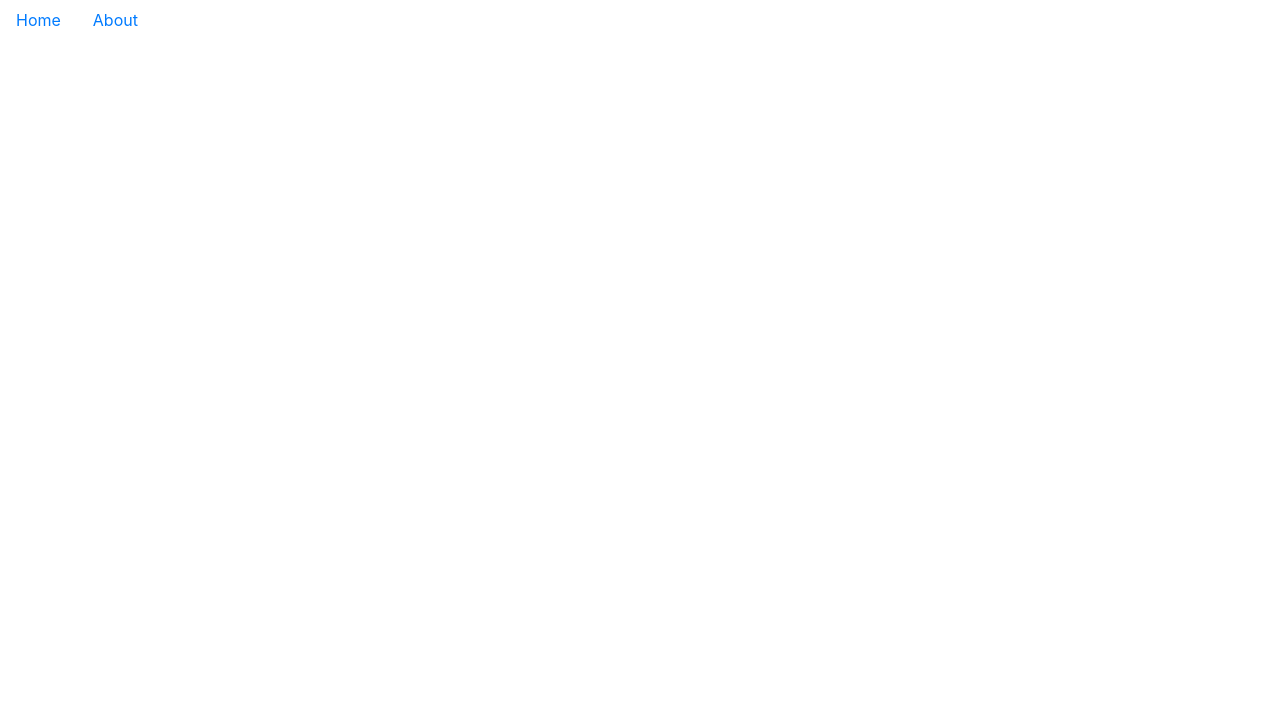
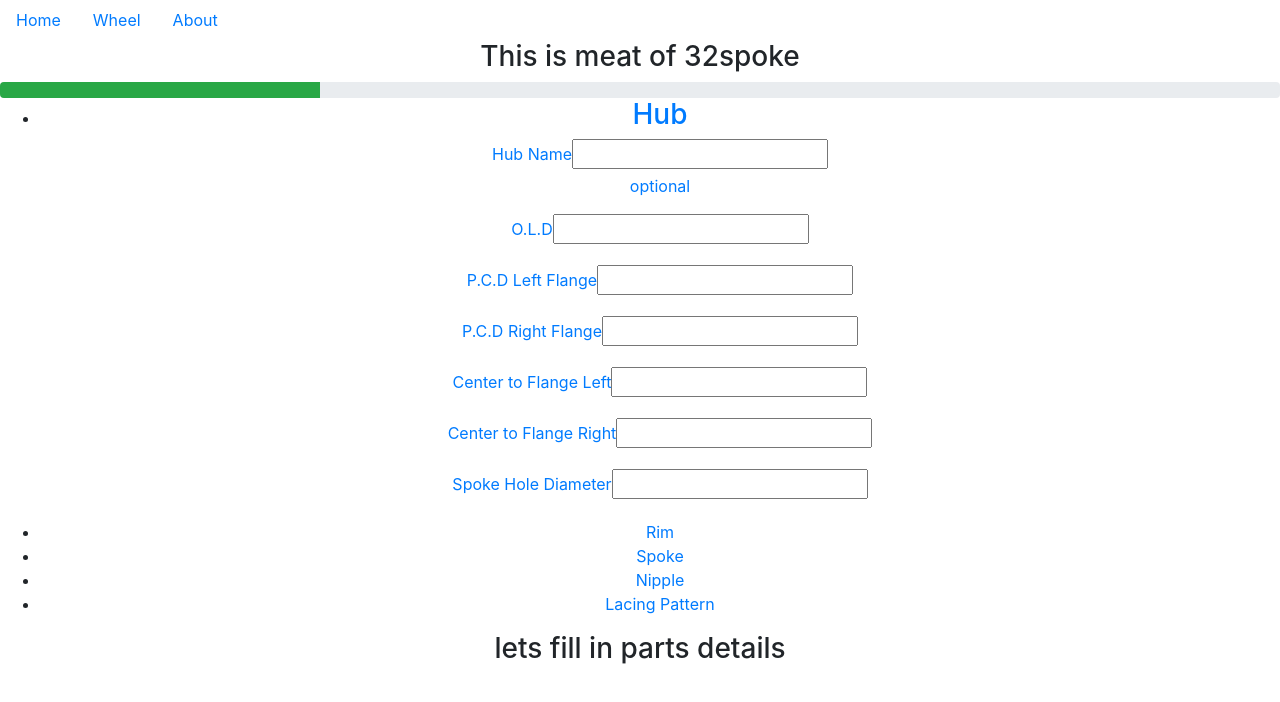
Before and after one commit to kimchirice/32spoke, a React (Create React App) app: page /wheel in a window 1280 px wide. Shown: the top 702 px of the page. Built offline with nearby package versions, Linux system fonts and the light colour scheme.

Commit message:
[Add] Hub.js component in Wheel

```diff
--- /dev/null
+++ b/src/Components/Hub/Hub.js
@@ -0,0 +1,82 @@
+import React, {useState} from 'react'
+
+export const Hub = () => {
+  const [hub, setHub] = useState({
+    hubName: '',
+    oLD: '',
+    pCDL: '',
+    pCDR: '',
+    cTFL: '',
+    cTFR: '',
+    hSHD: ''
+  })
+
+  const handleChange = (event) => {
+    event.preventDefault()
+    let name = event.target.name
+    let value = event.target.value
+    hub[name] = value
+    setHub(hub)
+  }
+  return (
+    <div>
+      <h3>Hub</h3>
+      <form class="">
+        <fieldset id="form--hub">
+              <div className="form-group">
+                  <label class="form-label">Hub Name</label>
+                  <input
+                      className="form-input"
+                      type='text'
+                      name='hubName'
+                      value={hub['hubName']}
+                      onChange={event => handleChange(event)}
+                  />
+                  <p className=""> optional</p>
+              </div>
+              <div className="form-group">
+                  <label
+                      className="form-label"
+                  > O.L.D</label>
+                  <input
+                      className="form-input"
+                      type='text' name='oLD'  value={hub['oLD']} onChange={event => handleChange(event)}
+                  />
+              </div>
+
+              <div class="">
+                  <div class="form-group">
+                  <label  className="form-label" htmlFor="pCDL">P.C.D Left Flange </label>
+                  <input className="form-input" type="text" name='pCDL' value={hub['pCDL']} required onChange={event=> {handleChange(event)}} />
+                  </div>
+
+                  <div class="form-group">
+                  <label className="form-label" htmlFor="pCDR">P.C.D Right Flange</label>
+                  <input className="form-input" type="text" name='pCDR'value={hub['pCDR']} required onChange={event=> {handleChange(event)}} />
+                  </div>
+              </div>
+
+              <div className="form-group">
+                  <label className="form-label" htmlFor="cTFL">Center to Flange Left</label>
+                  <input className="form-input"
+                      type='text'
+                      name='cTFL'
+                      value={hub['cTFL']}
+                      required
+                      onChange={event => {handleChange(event)}} />
+              </div>
+
+              <div class="form-group">
+                  <label className='form-label' htmlFor="cTFR">Center to Flange Right</label>
+                  <input className="form-input" type="text" name="cTFR" value={hub['cTFR']} required onChange={event=> {handleChange(event)}} />
+              </div>
+
+              <div className="form-group">
+                  <label className='form-label' htmlFor="hSHD">Spoke Hole Diameter</label>
+                  <input className="form-input" type="text" name="hSHD" value={hub['hSHD']} required onChange={event=> {handleChange(event)}} />
+              </div>
+          </fieldset>
+      </form>
+    </div>
+  )
+}
--- a/src/Components/Navigation/Navigation.js
+++ b/src/Components/Navigation/Navigation.js
@@ -1,6 +1,7 @@
 import React from 'react'
 import {BrowserRouter as Router, Link, Route, Switch} from 'react-router-dom'
 import Home from '../../Pages/Home'
+import Wheel from '../../Pages/Wheel'
 import About from '../../Pages/About'
 
 export default function Navigation() {
@@ -11,10 +12,13 @@ export default function Navigation() {
           <li className='nav-item'>
             <Link to="/" className='nav-link'>Home</Link>
           </li>
+          <li><Link to="/wheel" className='nav-link'>Wheel</Link></li>
           <li><Link to="/about" className='nav-link'>About</Link></li>
+
         </ul>
         <Switch>
           <Route exact path='/' ><Home /></Route>
+          <Route path='/wheel'><Wheel /></Route>
           <Route path='/about'><About /></Route>
         </Switch>
       </div>
--- a/src/Pages/Home.js
+++ b/src/Pages/Home.js
@@ -1,50 +1,9 @@
 import React from 'react'
-import {
-  Switch,
-  Route,
-  Link,
-  useParams,
-  useRouteMatch
-} from "react-router-dom";
 
 export default function Home() {
-  let { path, url } = useRouteMatch();
   return (
     <div >
       <h3>This is home page of 32spoke</h3>
-      <div id="progressBar" class="progress">
-        <div className="progress-bar bg-success" role="progressbar" style={{width: '25%'}} aria-valuenow="20" aria-valuemin="0" aria-valuemax="100"></div>
-      </div>
-
-      <div>
-        <ul>
-          <li><Link to={`${url}/hub`}>Hub</Link></li>
-          <li><Link to={`${url}/rim`}>Rim</Link></li>
-          <li><Link to={`${url}/spoke`}>Spoke</Link></li>
-          <li><Link to={`${url}/nipple`}>Nipple</Link></li>
-          <li><Link to={`${url}/lacingPatter`}>Lacing Pattern</Link></li>
-        </ul>
-
-        <Switch>
-          <Route exact path={path}>
-            <h3>lets fill in parts details</h3>
-          </Route>
-          <Route path={`${path}/:detailId`}>
-
-            <Detail />
-          </Route>
-        </Switch>
-      </div>
     </div>
   );
 }
-
-function Detail() {
-  let { detailId } = useParams();
-
-  return (
-    <div>
-      <h4>{ detailId }</h4>
-    </div>
-  );
-}
--- /dev/null
+++ b/src/Pages/Wheel.js
@@ -0,0 +1,53 @@
+import React from 'react'
+import {
+  Switch,
+  Route,
+  Link,
+  useParams,
+  useRouteMatch
+} from "react-router-dom"
+import { Hub } from '../Components/Hub/Hub'
+
+export default function Wheel() {
+
+  let { path, url } = useRouteMatch();
+
+  return (
+    <div >
+      <h3>This is meat of 32spoke</h3>
+      <div id="progressBar" class="progress">
+        <div className="progress-bar bg-success" role="progressbar" style={{width: '25%'}} aria-valuenow="20" aria-valuemin="0" aria-valuemax="100"></div>
+      </div>
+
+      <div>
+        <ul>
+          <li><Link to={`${url}/hub`}><Hub /></Link></li>
+          <li><Link to={`${url}/rim`}>Rim</Link></li>
+          <li><Link to={`${url}/spoke`}>Spoke</Link></li>
+          <li><Link to={`${url}/nipple`}>Nipple</Link></li>
+          <li><Link to={`${url}/lacingPatter`}>Lacing Pattern</Link></li>
+        </ul>
+
+        <Switch>
+          <Route exact path={path}>
+            <h3>lets fill in parts details</h3>
+          </Route>
+          <Route path={`${path}/:detailId`}>
+
+            <Detail />
+          </Route>
+        </Switch>
+      </div>
+    </div>
+  );
+}
+
+function Detail() {
+  let { detailId } = useParams();
+
+  return (
+    <div>
+      <h4>{ detailId }</h4>
+    </div>
+  );
+}
```
